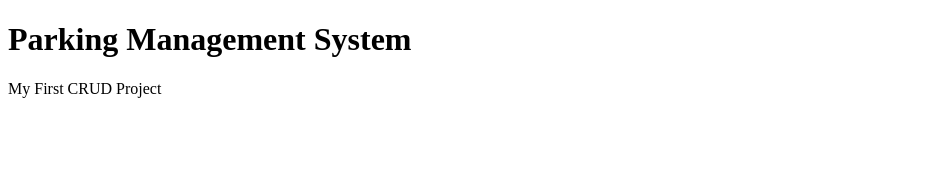
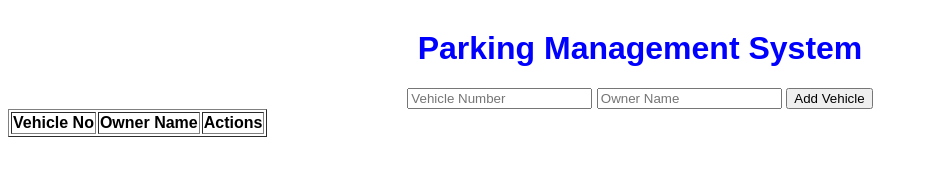
Before and after one commit to muhammadhasnain-786/Car-parking-system-, a plain HTML site: page index.html in a window 1280 px wide. Shown: the whole page, without its empty margins (0-928 px from the left). Drawn offline with Linux system fonts and the light colour scheme.

Commit message:
Update index.html

```diff
--- a/index.html
+++ b/index.html
@@ -1,10 +1,28 @@
 <!DOCTYPE html>
 <html>
 <head>
-<title>Parking Management System</title>
+    <title>Parking Management System</title>
+    <link rel="stylesheet" href="style.css">
 </head>
 <body>
+
 <h1>Parking Management System</h1>
-<p>My First CRUD Project</p>
+
+<input type="text" id="vehicleNo" placeholder="Vehicle Number">
+<input type="text" id="ownerName" placeholder="Owner Name">
+
+<button onclick="addVehicle()">Add Vehicle</button>
+
+<table border="1">
+<tr>
+<th>Vehicle No</th>
+<th>Owner Name</th>
+<th>Actions</th>
+</tr>
+<tbody id="tableBody"></tbody>
+</table>
+
+<script src="script.js"></script>
+
 </body>
 </html>
```
